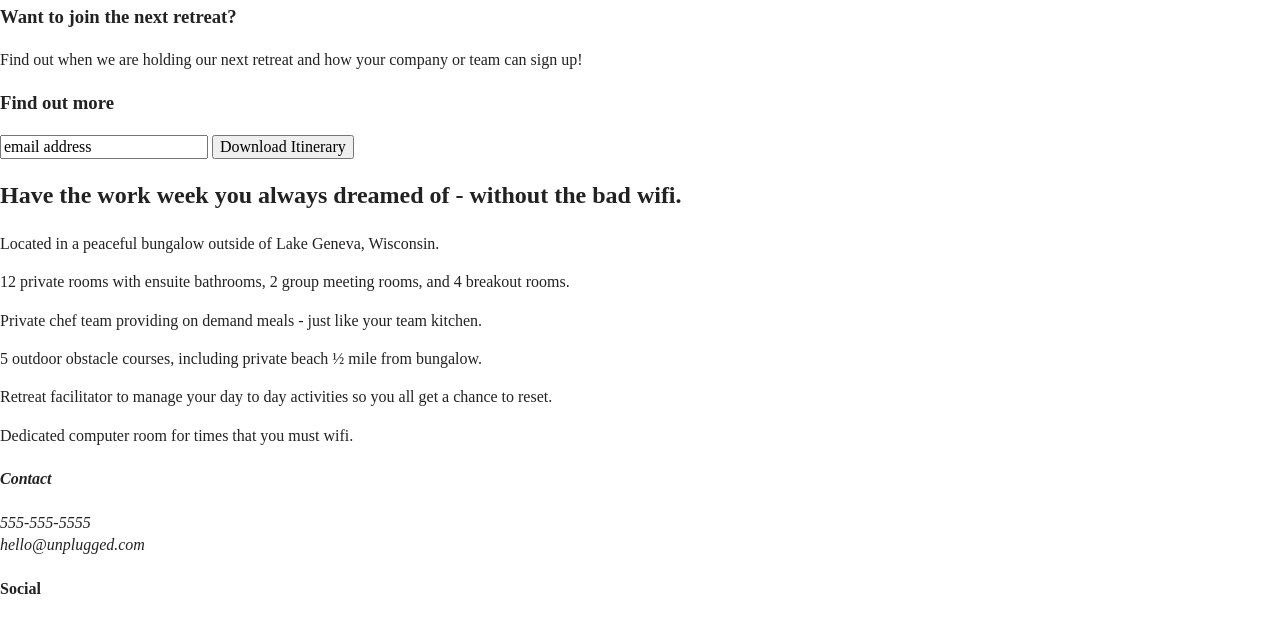
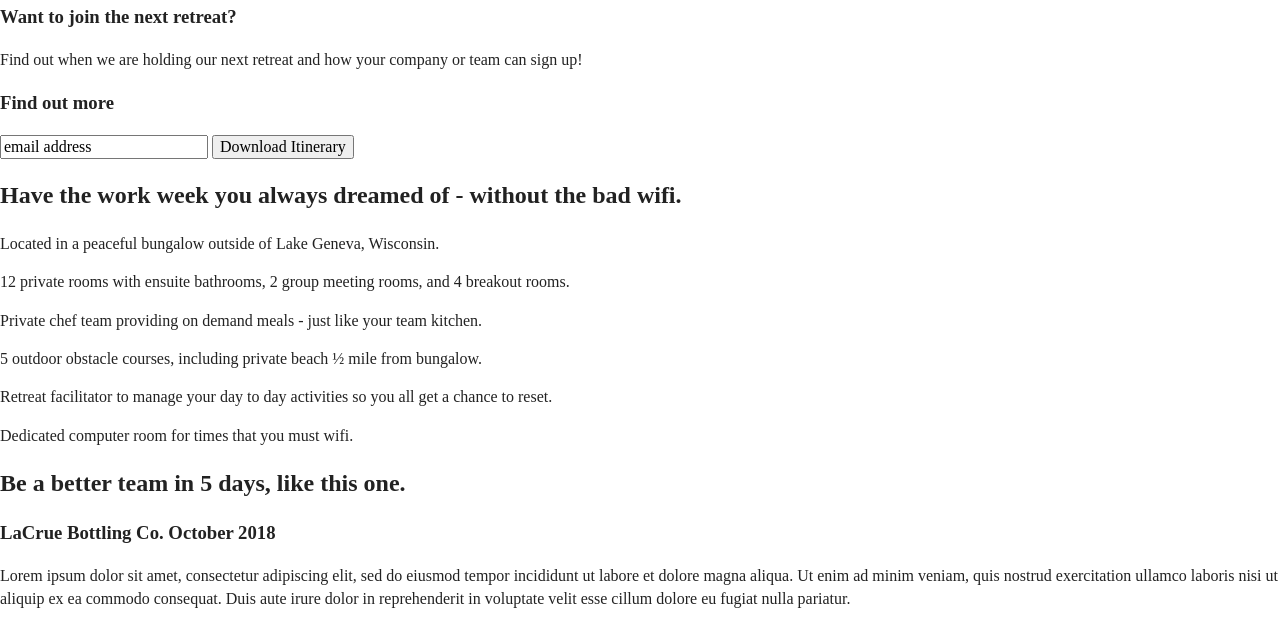
Before and after one commit to TinaJuren/unplugged-retreat, a plain HTML site: page index.html in a window 1280 px wide. Shown: the part 168-787 px from the top of the page. Drawn offline with nearby package versions, Linux system fonts and the light colour scheme.

Commit message:
added reviews section and headlines

```diff
--- a/index.html
+++ b/index.html
@@ -69,40 +69,64 @@
 		  <article>
 			<p class="fontawesome-icon">
 			</p>
-			<p class="features-item-description">Located in a peaceful bungalow outside of Lake Geneva, Wisconsin.
+			<p class="features-item-description">
+			Located in a peaceful bungalow outside of Lake Geneva, Wisconsin.
 			</p>
 	      </article>
 	      <article>
 			<p class="fontawesome-icon">
 			</p>
-			<p class="features-item-description">12 private rooms with ensuite bathrooms, 2 group meeting rooms, and 4 breakout rooms.
+			<p class="features-item-description">
+			12 private rooms with ensuite bathrooms, 2 group meeting rooms, and 4 breakout rooms.
 			</p>
 	      </article>
 	      <article>
 			<p class="fontawesome-icon">
 			</p>
-			<p class="features-item-description">Private chef team providing on demand meals - just like your team kitchen.
+			<p class="features-item-description">
+			Private chef team providing on demand meals - just like your team kitchen.
 			</p>
 	      </article>
 	      <article>
 			<p class="fontawesome-icon">
 			</p>
-			<p class="features-item-description">5 outdoor obstacle courses, including private beach &frac12; mile from bungalow.
+			<p class="features-item-description">
+			5 outdoor obstacle courses, including private beach &frac12; mile from bungalow.
 			</p>
 	      </article>
 	      <article>
 			<p class="fontawesome-icon">
 			</p>
-			<p class="features-item-description">Retreat facilitator to manage your day to day activities so you all get a chance to reset.
+			<p class="features-item-description">
+			Retreat facilitator to manage your day to day activities so you all get a chance to reset.
 			</p>
 	      </article>
 	      <article>
-			<p class="fontawesome-icon"></p>
-			<p class="features-item-description">Dedicated computer room for times that you must wifi.
+			<p class="fontawesome-icon">
+			</p>
+			<p class="features-item-description">
+			Dedicated computer room for times that you must wifi.
 			</p>
 	      </article>
 		</div> <!-- features items ends -->
 	  </div> <!-- article content wrapper ends -->
+	</section>
+
+	<section class="reviews">
+	  <div class="content-wrapper">
+		<h2>Be a better team in 5 days, like this one.</h2>
+	    <article>
+		  <div>
+		    <h3>LaCrue Bottling Co. October 2018</h3>
+			<p>
+              Lorem ipsum dolor sit amet, consectetur adipiscing elit, sed do eiusmod tempor incididunt ut labore et
+              dolore magna aliqua. Ut enim ad minim veniam, quis nostrud exercitation ullamco laboris nisi ut aliquip
+              ex ea commodo consequat. Duis aute irure dolor in reprehenderit in voluptate velit esse cillum dolore eu
+              fugiat nulla pariatur.
+			</p>
+		  </div> <!-- article div ends here -->
+		</article>
+	  </div> <!-- reviews section content wrapper ends here -->
 	</section>
 
   </main> <!-- main wrapper -->
```
